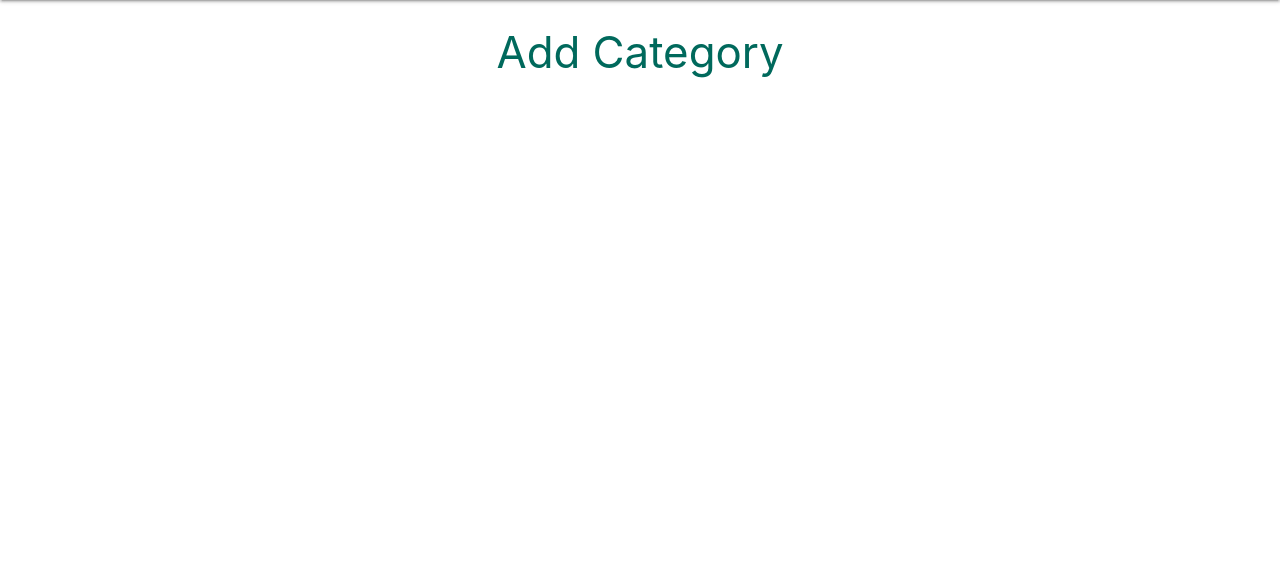
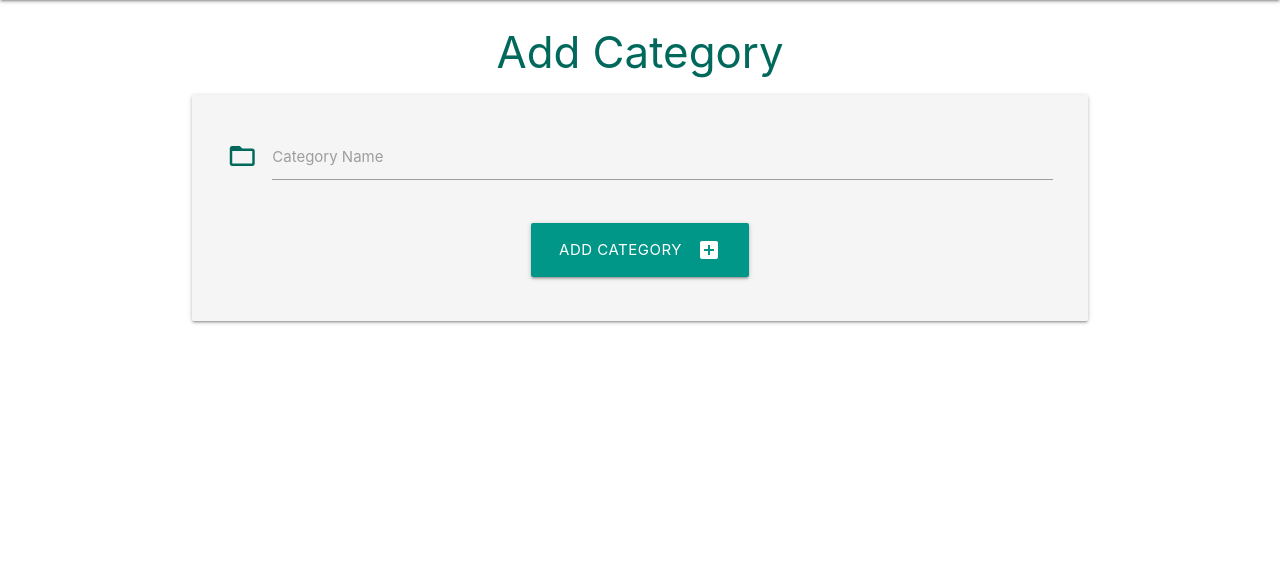
Before and after one commit to pavlo-myskov/flask-task-manager, a Flask app: page /add_category in a window 1280 px wide. Shown: the part 64-625 px from the top of the page. Run offline with Flask 2, Linux system fonts and the light colour scheme.

Commit message:
Add form and view for adding new category to db

```diff
--- a/taskmanager/routes.py
+++ b/taskmanager/routes.py
@@ -1,4 +1,4 @@
-from flask import render_template
+from flask import render_template, request, redirect, url_for
 from taskmanager import app, db
 from taskmanager.models import Category, Task
 
@@ -15,4 +15,9 @@ def categories():
 
 @app.route("/add_category", methods=["GET", "POST"])
 def add_category():
+    if request.method == "POST":
+        category = Category(category_name=request.form.get("category_name"))
+        db.session.add(category)
+        db.session.commit()
+        return redirect(url_for("categories"))
     return render_template("add_category.html")
--- a/taskmanager/templates/add_category.html
+++ b/taskmanager/templates/add_category.html
@@ -3,4 +3,26 @@
 
 <h3 class="teal-text text-darken-3 center-align">Add Category</h3>
 
+<div class="row card-panel grey lighten-4">
+  <form class="col s12" method="post" action="{{ url_for('add_category') }}">
+    <!-- category_name -->
+    <div class="row">
+      <div class="input-field col s12">
+        <i class="material-icons prefix teal-text text-darken-3">folder_open</i>
+        <input id="category_name" name="category_name" type="text" minlength="3" maxlength="25" class="validate"
+          required>
+        <label for="category_name">Category Name</label>
+      </div>
+    </div>
+    <!-- submit button -->
+    <div class="row">
+      <div class="col s12 center-align">
+        <button type="submit" class="btn-large teal">
+          Add Category <i class="material-icons right">add_box</i>
+        </button>
+      </div>
+    </div>
+  </form>
+</div>
+
 {% endblock %}
```
